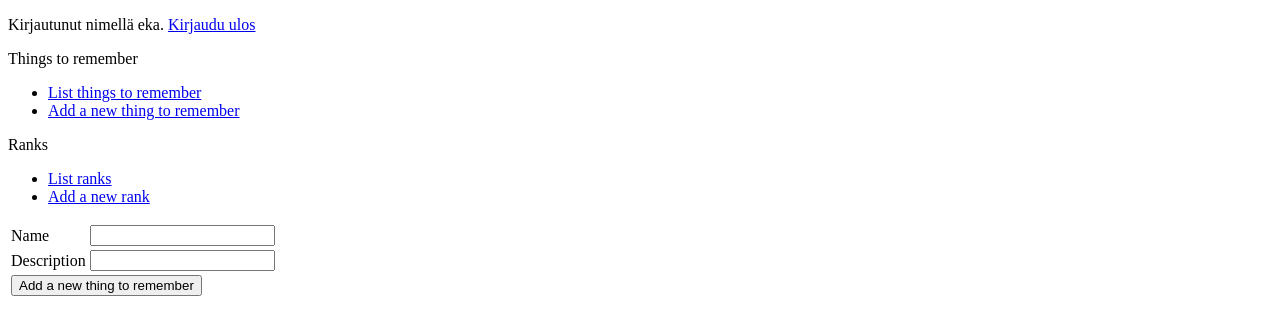
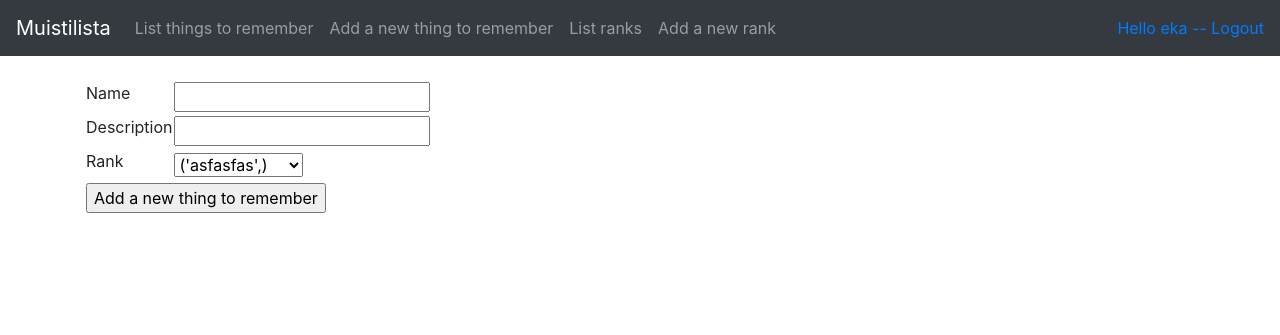
Before and after one commit to jusba/Muistilista, a Flask app: page /things/new/ in a window 1280 px wide. Shown: the top 335 px of the page. Run offline with Flask 2, Linux system fonts and the light colour scheme; a user stored in the database is signed in; some libraries are stand-ins or nearby versions.

Commit message:
Rank is kinda addable,but not actually, did basic things with bootstrap

```diff
--- a/application/templates/layout.html
+++ b/application/templates/layout.html
@@ -3,36 +3,50 @@
   <head>
     <meta charset="utf-8">
     <title>Muistilista</title>
+    <link rel="stylesheet" href="https://maxcdn.bootstrapcdn.com/bootstrap/4.0.0/css/bootstrap.min.css" integrity="sha384-Gn5384xqQ1aoWXA+058RXPxPg6fy4IWvTNh0E263XmFcJlSAwiGgFAW/dAiS6JXm" crossorigin="anonymous">
   </head>
 
   <body>
-    {% if current_user.is_authenticated %}
-    <p>
-      Kirjautunut nimellä {{ current_user.name }}. <a href="{{ url_for('auth_logout') }}">Kirjaudu ulos</a>
-    </p>
-    </p>
-    {% else %}
-    <a href="{{ url_for('auth_login') }}">Kirjaudu/Luo tunnus</a>
-    {% endif %}
-    <p>
-      Things to remember
-    </p>
-    <ul>
-      <li><a href="{{ url_for('things_index') }}">List things to remember</a></li>
-      <li><a href="{{ url_for('things_form') }}">Add a new thing to remember</a></li>
 
-    </ul>
-    <p>
-      Ranks
-    </p>
-    <ul>
-      <li><a href="{{ url_for('ranks_index') }}">List ranks</a></li>
-      <li><a href="{{ url_for('ranks_form') }}">Add a new rank</a></li>
-    </ul>
+      <nav class="navbar navbar-expand-md navbar-dark bg-dark mb-4">
+          <a class="navbar-brand" href="#">Muistilista</a>
+          <button class="navbar-toggler" type="button" data-toggle="collapse" data-target="#navbarCollapse" aria-controls="navbarCollapse" aria-expanded="false" aria-label="Toggle navigation">
+                  <span class="navbar-toggler-icon"></span>
+          </button>
+          <div class="collapse navbar-collapse" id="navbarCollapse">
+                  <ul class="navbar-nav mr-auto">
+                    <li class="nav-item">
+                      <a class="nav-link" href="{{ url_for('things_index') }}">List things to remember</a>
+                    </li>
+                    <li class="nav-item">
+                      <a class="nav-link" href="{{ url_for('things_form') }}">Add a new thing to remember</a>
+                    </li>
+                    <li class="nav-item">
+                        <a class="nav-link" href="{{ url_for('ranks_index') }}">List ranks</a>
+                      </li>
+                      <li class="nav-item">
+                        <a class="nav-link" href="{{ url_for('ranks_form') }}">Add a new rank</a>
+                      </li>
+                  </ul>
+                  <div class="form-inline mt-2 mt-md-0">
+              {% if current_user.is_authenticated %}
+              <a href="{{ url_for('auth_logout') }}">Hello {{ current_user.name }} -- Logout</a>
+              {% else %}
+              <a href="{{ url_for('auth_login') }}">Kirjaudu/Luo tunnus</a>
+              {% endif %}
+                  </div>
+            </div>
+        </nav>
+        <main role="main" class="container">
     {% block body %}
       <p>
         Content.
       </p>
     {% endblock %}
+
+    <script src="https://code.jquery.com/jquery-3.2.1.slim.min.js" integrity="sha384-KJ3o2DKtIkvYIK3UENzmM7KCkRr/rE9/Qpg6aAZGJwFDMVNA/GpGFF93hXpG5KkN" crossorigin="anonymous"></script>
+    <script src="https://cdnjs.cloudflare.com/ajax/libs/popper.js/1.12.9/umd/popper.min.js" integrity="sha384-ApNbgh9B+Y1QKtv3Rn7W3mgPxhU9K/ScQsAP7hUibX39j7fakFPskvXusvfa0b4Q" crossorigin="anonymous"></script>
+    <script src="https://maxcdn.bootstrapcdn.com/bootstrap/4.0.0/js/bootstrap.min.js" integrity="sha384-JZR6Spejh4U02d8jOt6vLEHfe/JQGiRRSQQxSfFWpi1MquVdAyjUar5+76PVCmYl" crossorigin="anonymous"></script>
+
   </body>
 </html>
--- a/application/templates/things/new.html
+++ b/application/templates/things/new.html
@@ -35,6 +35,14 @@
         </td>
       </tr>
       <tr>
+        <td>
+          {{ form.rank.label }}
+        </td>
+        <td>
+          {{ form.rank }}
+        </td>
+      </tr>
+      <tr>
 	<td colspan="2">
 	  <input type="submit" value="Add a new thing to remember"/>
 	</td>
--- a/application/templates/things/thing.html
+++ b/application/templates/things/thing.html
@@ -8,6 +8,7 @@
       <th>Thing to remember</th>
       <th>Description</th>
       <th>Thing id</th>
+      <th>Thing rank id</th>
       <th>Thing account id</th>
       <th>Thing date created</th>
       <th>Thing date modified</th>
@@ -20,6 +21,7 @@
       <td>{{ thing.name }}</td>
       <td>{{ thing.description }}</td>
       <td>{{ thing.id }}</td>
+      <td>{{ thing.rank_id }}</td>
       <td>{{ thing.account_id }}</td>
       <td>{{ thing.date_created }}</td>
       <td>{{ thing.date_modified }}</td>
--- a/application/things/forms.py
+++ b/application/things/forms.py
@@ -1,11 +1,25 @@
 from flask_wtf import FlaskForm
-from wtforms import StringField, validators
+from wtforms import StringField, SelectField, validators
+from application.ranks.models import Rank
+from flask_login import current_user
+from application import db
+from application.ranks.models import get_ranks
+
 
 class ThingForm(FlaskForm):
+
+
+
+    response = get_ranks()
+
     name = StringField("Name" ,[validators.Length(min=2)])
     description = StringField("Description",[validators.Length(max=400)])
+    rank = SelectField('Rank', choices=response)
+
+
     class Meta:
         csrf = False
+
 
 class DescriptionForm(FlaskForm):
 
--- a/application/things/views.py
+++ b/application/things/views.py
@@ -5,6 +5,7 @@
 from application.things.forms import ThingForm
 from application.things.forms import DescriptionForm
 from flask_login import login_required, current_user
+from application.ranks.models import Rank
 
 
 #Showing list of things
@@ -22,14 +23,32 @@
 @app.route("/things", methods=["POST"])
 @login_required
 def things_create():
+
     form =  ThingForm(request.form)
-    if not form.validate():
-        return render_template("things/new.html", form = form)
+    print("ekointippi")
+    # try:
+    #     if not form.validate():
+    #         return render_template("things/new.html", form = form)
+    # except Exception as e:
+    #     print(str(e))
 
+    print("ekatippi")
     t = Thing(form.name.data, form.description.data)
+    ranks = Rank.query.filter(Rank.name == form.rank.data).all()
+    rank = 0
+    for r in ranks:
+        rank = r.id
+    print("tokatippi")
+
+    t.rank_id = rank
     t.account_id = current_user.id
     db.session().add(t)
-    db.session().commit()
+    try:
+        db.session().commit()
+    except Exception as e:
+
+        print(str(e))
+
 
     return redirect(url_for("things_index"))
 #Changing thing description
```
Also changed, not shown: application/ranks/models.py (+19 -0 lines), application/ranks/views.py (line endings or trailing spaces), application/things.db.
